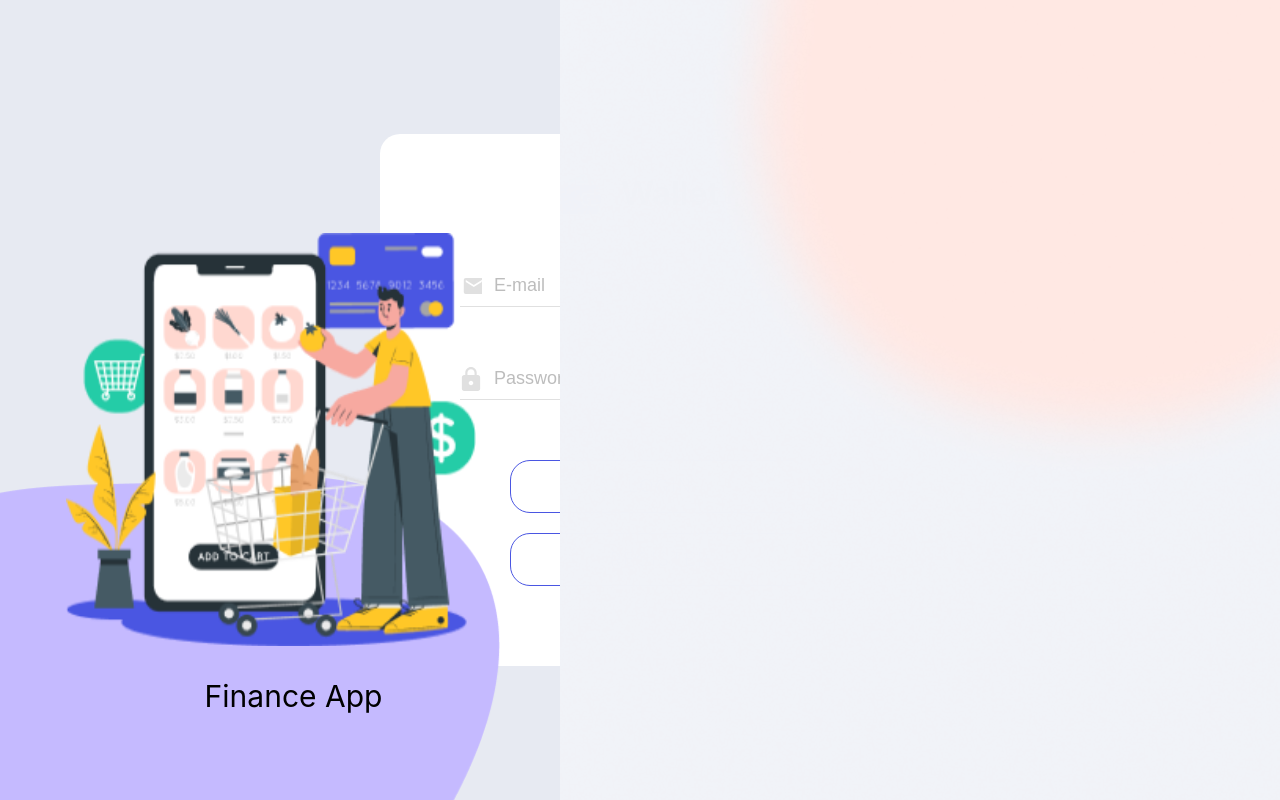
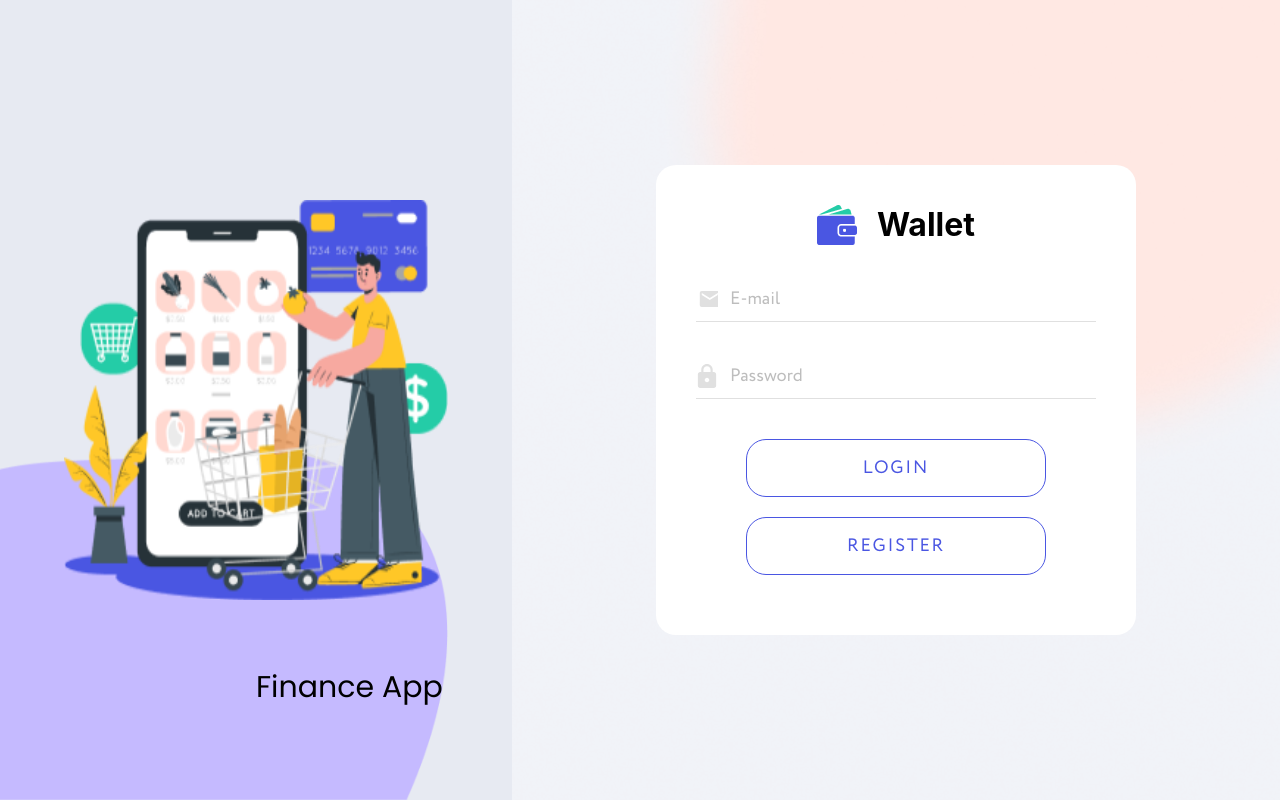
Before and after one commit to KarolKowalewicz/wallet-frontend, a React (Create React App) app: page /login in a window 1280 px wide. Built offline with nearby package versions, Linux system fonts and the light colour scheme; no server answers.

Commit message:
scss loginPage and login

```diff
--- a/src/components/LoginForm/LoginForm.module.scss
+++ b/src/components/LoginForm/LoginForm.module.scss
@@ -8,7 +8,51 @@
   justify-content: center;
   height: 100vh;
   width: 100vw;
+  background-color: white;
+
+  @include desktop {
+    background-image: url("../../img/backdrop.png");
+    background-size: cover;
+    width: 60vw;
+    height: 100vh;
+    margin: 0;
+  }
+  //   @include tablet {
+  //     padding: 60px;
+  //     flex-direction: column;
+  //     align-items: center;
+  //     justify-content: flex-start;
+  //   }
+
+  //   @include desktop {
+  //     justify-content: flex-end;
+  // }
 }
+
+// .frame {
+//   display: none;
+
+//   @include tablet {
+//     display: flex;
+//     justify-content: flex-start;
+//     width: 260px;
+//     height: 250px;
+//     margin-bottom: 30px;
+//   //   position: fixed;
+//   //   margin-left: 120px;
+//   //   margin-top: 60px;
+//   }
+
+//   @include desktop {
+//     display: flex;
+//     align-items: center;
+//     justify-content: flex-end;
+//     width: 30vw;
+//     height: 50vh;
+//     margin: auto;
+//     z-index: 1;
+//   }
+// }
 
 .login {
   display: flex;
@@ -18,6 +62,11 @@
   gap: 20px;
   border-radius: 10px;
   padding: 20px;
+
+  @include tablet {
+    position: relative;
+    z-index: 1;
+  }
 
   &__logo {
     display: flex;
@@ -37,7 +86,6 @@
     flex-direction: column;
     align-items: center;
     justify-content: center;
-    gap: 20px;
     width: 100%;
   }
 
@@ -55,14 +103,17 @@
   &__icon {
     width: 24px;
     height: 24px;
-    fill: rgb(224, 224, 224)
+    fill: rgb(224, 224, 224);
   }
 
   &__input {
     border: none;
     outline: none;
-    font-size: 16px;
-    color: #bdbdbd;
+    font-family: "Circe", sans-serif;
+    font-size: 18px;
+    font-style: normal;
+    font-weight: 400;
+    line-height: normal;
 
     &::placeholder {
       color: #bdbdbd;
@@ -83,6 +134,7 @@
   }
 
   &__button {
+    font-family: "Circe", sans-serif;
     width: 100%;
     padding: 15px 0;
     border: 1px solid #4a56e2;
@@ -107,6 +159,7 @@
   }
 
   &__link {
+    font-family: "Circe", sans-serif;
     display: flex;
     align-items: center;
     justify-content: center;
@@ -155,20 +208,12 @@
       margin-bottom: 20px;
     }
 
-    &__form {
-      margin: 20px;
-    }
-
     &__label {
       width: 400px;
     }
 
     &__input {
       width: 400px;
-    }
-
-    &__buttons {
-      padding-bottom: 20px;
     }
 
     &__btn {
@@ -194,10 +239,6 @@
       margin-bottom: 20px;
     }
 
-    &__form {
-      margin: 20px;
-    }
-
     &__label {
       width: 400px;
     }
--- a/src/pages/Login/Login.jsx
+++ b/src/pages/Login/Login.jsx
@@ -1,21 +1,40 @@
 import React from "react";
-import  LoginForm  from "../../components/LoginForm/LoginForm";
-import styles from './Login.module.scss';
-import upperEllipse from '../../img/Ellipse2.png';
-import frame from '../../img/Frame.png';
-import lowerEllipse from '../../img/Ellipse1.png'
+import LoginForm from "../../components/LoginForm/LoginForm";
+import styles from "./Login.module.scss";
+import upperEllipse from "../../img/Ellipse2.png";
+import frame from "../../img/Frame.png";
+import lowerEllipse from "../../img/Ellipse1.png";
 
 const Login = () => {
   return (
-    <div className={styles.registerPage}>
-    <div className={styles.registerPage__backdrop}></div>
-    <div className={styles.registerPage__title}>Finance App</div>
-    <img src={upperEllipse} alt='ellipse' className={styles.registerPage__ellipse} />
-    <img src={lowerEllipse} alt='ellipse' className={styles.registerPage__lowerEllipse} />
-    <img src={frame} alt='frame' className={styles.registerPage__frame} />
+    <div className={styles.loginPage}>
+            <div className={styles.backdrop}>
+        <img src={frame} alt="frame" className={styles.loginPage__frame} />
+      </div>
+      <div className={styles.login}>
+      {/* <div className={styles.backdrop}>
+        <img src={frame} alt="frame" className={styles.loginPage__frame} />
+      </div> */}
+<LoginForm />
+</div>
 
-    <LoginForm />
-</div>
+
+        <img
+          src={upperEllipse}
+          alt="ellipse"
+          className={styles.loginPage__ellipse}
+        />
+
+      <img
+        src={lowerEllipse}
+        alt="ellipse"
+        className={styles.loginPage__lowerEllipse}
+      />
+      <div className={styles.loginPage__title}>Finance App</div>
+      <div className={styles.login}>
+
+      </div>
+    </div>
   );
 };
 
--- a/src/pages/Login/Login.module.scss
+++ b/src/pages/Login/Login.module.scss
@@ -1,99 +1,107 @@
 @import "./../../../public/modern-normalize.scss";
 @import "../../../stylesheet/vars.scss";
 
-.registerPage {
-    background-color: #E7EAF2;
+.loginPage {
+  background-color: #e7eaf2;
   height: 100vh;
   width: 100vw;
   position: absolute;
 
-
   &__title {
     display: none;
-        width: 187px;
-        height: 45px;
 
-        @media screen and (min-width: 768px) {
+    @include tablet {
+      font-family: "Poppins", sans-serif;
       font-size: 30px;
       font-weight: 400;
+      line-height: normal;
       position: fixed;
       display: flex;
-            justify-content: center;
-            bottom: 716px;
-            right: 153px;
-            z-index: 4;
-
+      z-index: 2;
+      right: 200px;
+      top: 170px;
     }
 
-        @media screen and (min-width: 1280px) {
-            bottom: 76px;
-            left: 200px;
+    @include desktop {
+      top: auto;
+      left: 20%;
+      bottom: 90px;
     }
   }
 
-    &__ellipse{
+  &__ellipse {
     display: none;
 
-        @media screen and (min-width: 321px) and (max-width: 1279px) {
+    @include tablet {
       display: block;
       position: fixed;
-            width: 370px;
-            height: 380px;
-            z-index: 0;
+      width: 400px;
+      height: 400px;
       top: 0px;
       right: 0px;
+    }
+    @include desktop {
+      display: none;
     }
   }
 
   &__lowerEllipse {
     display: none;
 
-        @media screen and (min-width: 321px) {
+    @include tablet {
       display: block;
       position: fixed;
       width: 500px;
-            height: 325px;
+      height: 350px;
       z-index: 0;
       bottom: 0px;
       left: 0px;
     }
-    }
 
-    &__frame{
-        display: none;
-
-        @media screen and (min-width: 768px){
-            display: flex;
-            width: 248px;
-            height: 250px;
-            position: fixed;
-            z-index: 0;
-            bottom: 714px;
-            left:129px;
-        }
-
-        @media screen and (min-width: 1280px){
-            width: 410px;
-            height: 413px;
-            z-index: 1;
-            bottom: 154px;
-            left:66px;
+    @include desktop {
+      width: 35%;
+      height: 350px;
     }
   }
 
-    &__backdrop {
+  &__frame {
     display: none;
 
-        @media screen and (min-width: 1280px) {
+    @include tablet {
       display: flex;
-            background-image: url('../../img/backdrop.png');
-            background-size: cover;
-            position: fixed;
-            right: 0px;
-            top: 0px;
-            width: 720px;
-            height: 100%;
+      align-items: center;
+      width: 260px;
+      height: 250px;
+      position: absolute;
+      left: 18%;
+      top: 50px;
+    }
+
+    @include desktop {
+        top: 25%;
+        left: 5%;
+      width: 30vw;
+      height: 50vh;
       z-index: 1;
     }
   }
+
+  .backdrop {
+    @include desktop {
+      display: flex;
+      align-items: center;
     }
+  }
+
+  .login {
+    @include tablet {
+      margin-top: 20px;
+    }
+    @include desktop {
+      display: flex;
+      justify-content: flex-end;
+      align-items: center;
+      margin: 0;
+    }
+  }
+}
```
Also changed, not shown: src/components/LoginForm/LoginForm.jsx (+6 -2 lines). Lines whose indentation alone changed are shown as unchanged.
